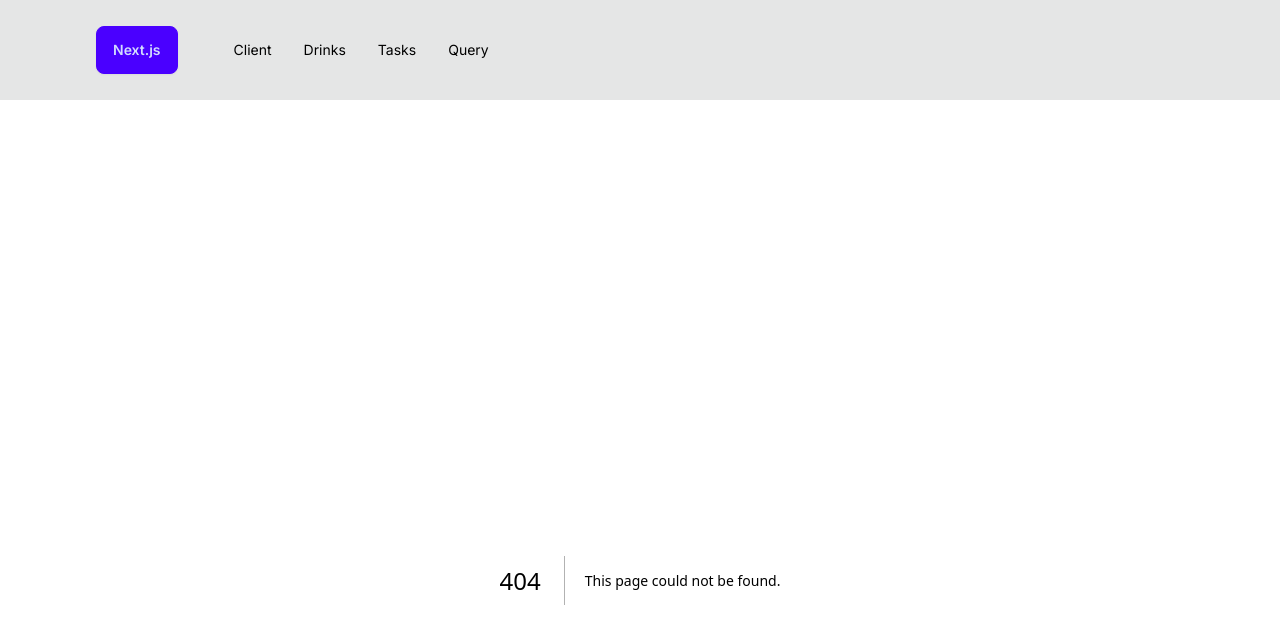
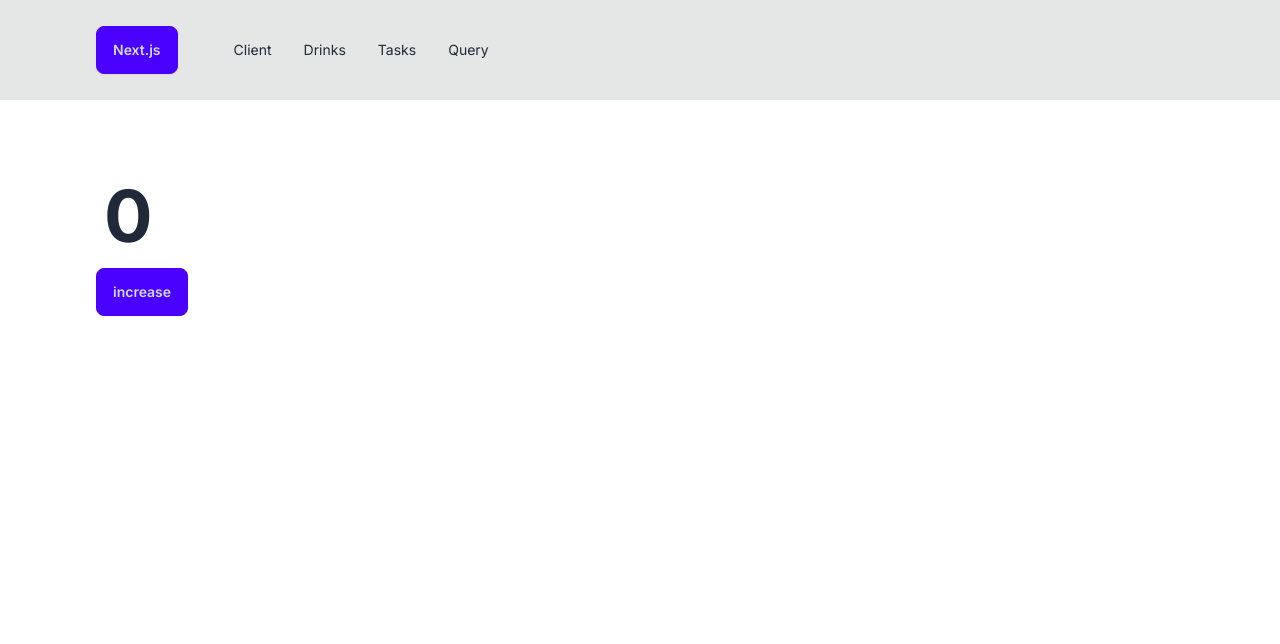
Before and after one commit to SumitsHub/learn-next.js-14, a Next.js app in the folder 01-nextjs-tutorials/: page /client in a window 1280 px wide. Before the commit this address had no page. Shown: the top 644 px of the page. Built offline with nearby package versions, Linux system fonts and the light colour scheme.

Commit message:
Client component example

```diff
--- /dev/null
+++ b/01-nextjs-tutorials/app/client/page.js
@@ -0,0 +1,13 @@
+'use client'
+import { useState } from "react";
+
+
+function Client() {
+  const [count, setCount] = useState(0);
+  return <div>
+    <h1 className="text-7xl font-bold mb-4 ml-2">{count}</h1>
+    <button className="btn btn-primary" onClick={()=>setCount(count + 1)}>increase</button>
+
+  </div>;
+}
+export default Client;
```
